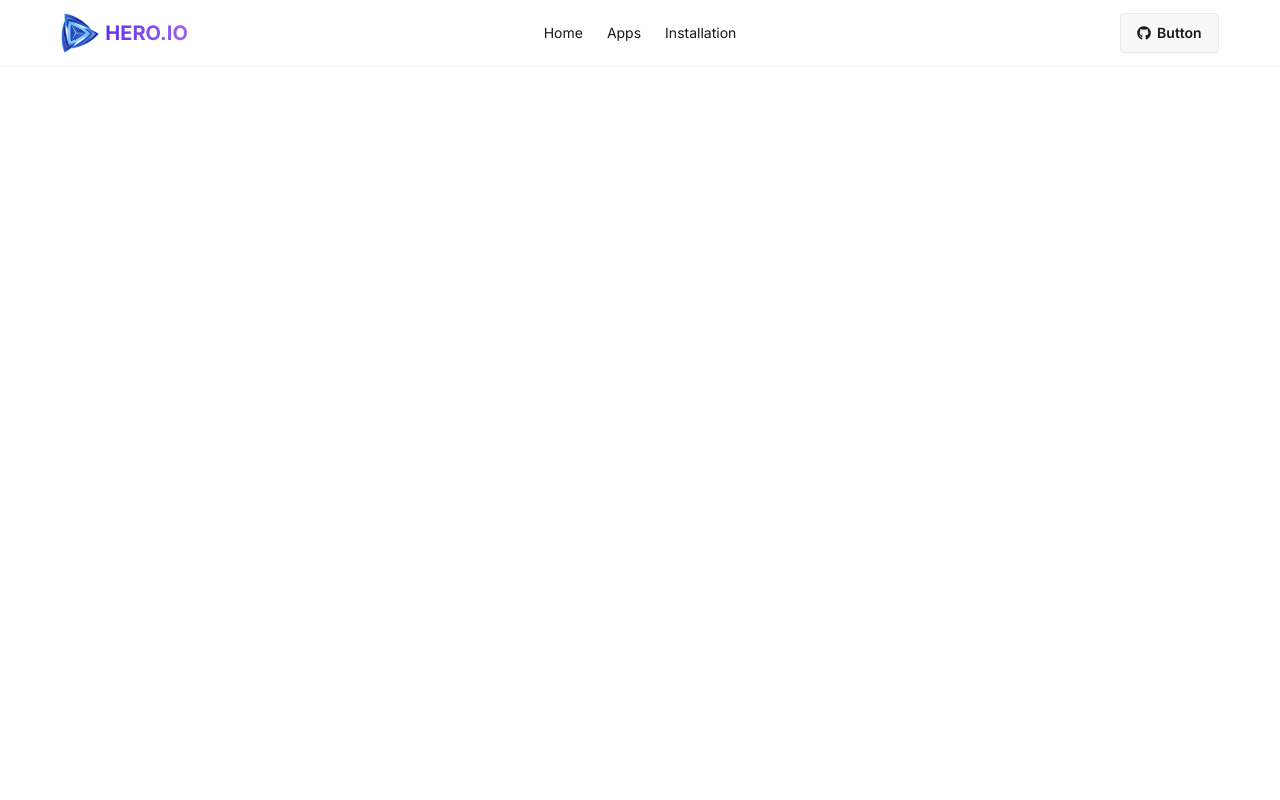
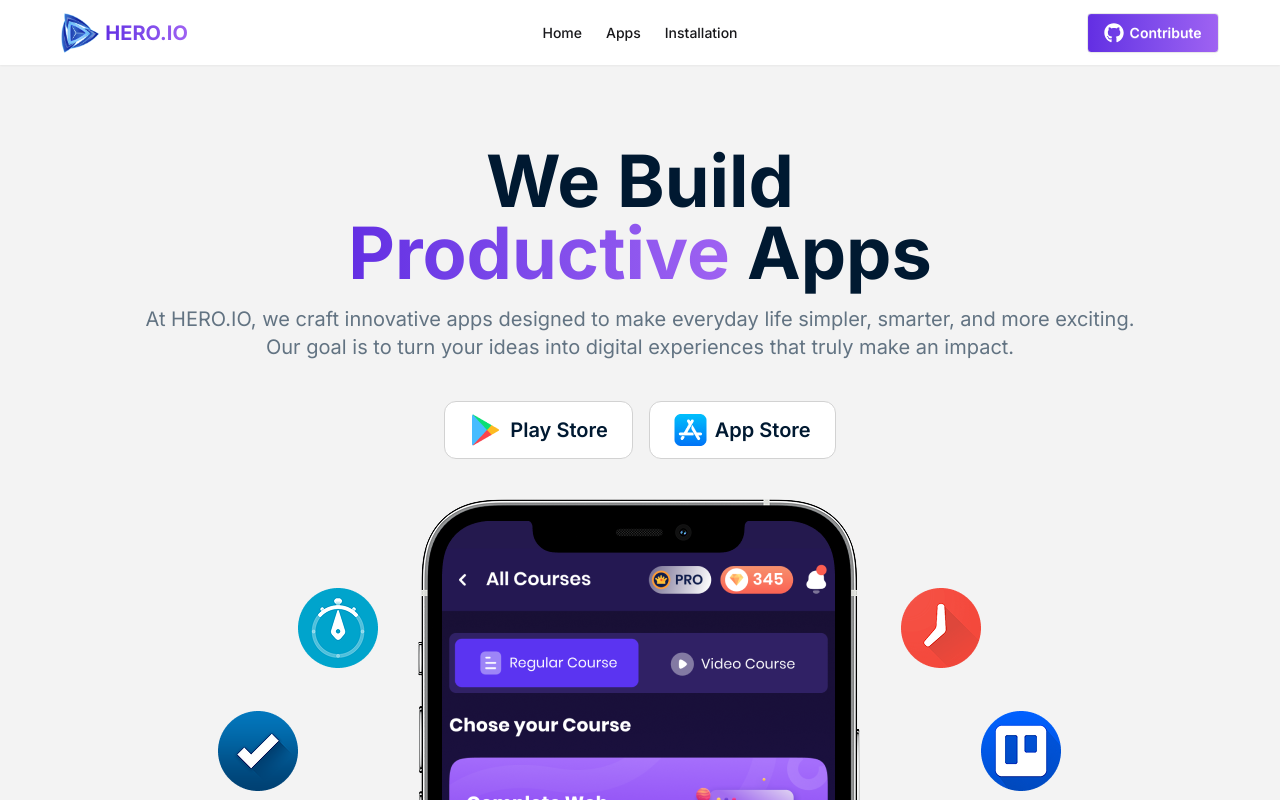
Before and after one commit to Asif-Orbit/hero-app, a React (Vite) app: page / in a window 1280 px wide. Shown: the top 800 px of the page. Built offline with nearby package versions, Linux system fonts and the light colour scheme.

Commit message:
Create banner section

```diff
--- /dev/null
+++ b/src/Components/Banner/Banner.jsx
@@ -0,0 +1,32 @@
+import React from 'react';
+import playStore from '../../assets/Play_store.png'
+import appStore from '../../assets/App_store.png'
+import hero from '../../assets/hero.png'
+import { Link } from 'react-router';
+
+const Banner = () => {
+    return (
+        <div className='max-w-11/12 mx-auto'>
+            <div className='text-5xl md:text-6xl lg:text-7xl text-[#001931] font-bold text-center mt-10 md:mt-20'>
+                <h1>We Build</h1>
+                <h1><span className=' font-bold text-transparent bg-clip-text bg-gradient-to-r from-[#632EE3] to-[#9F62F2]'>Productive</span> Apps</h1>
+            </div>
+            <div className='text-center text-xl text-[#627382] mt-4'><p>At HERO.IO, we craft innovative apps designed to make everyday life simpler, smarter, and more exciting. <br />Our goal is to turn your ideas into digital experiences that truly make an impact.</p></div>
+            <div className='flex justify-center items-center gap-2 md:gap-4 mt-10'>
+                <Link to="https://play.google.com/store/games?hl=en_US">
+                <div className='flex gap-2 md:text-xl font-semibold text-[#001931] bg-[#FFFFFF] md:py-3 md:px-6 py-2 px-4 border-1 border-[#D2D2D2] rounded-xl'><img src={playStore} alt="" /><button>Play Store</button></div>
+                </Link>
+                <Link to="https://www.apple.com/app-store/">
+
+                <div className='flex gap-2 md:text-xl font-semibold text-[#001931] bg-[#FFFFFF] md:py-3 md:px-6 py-2 px-4 border-1 border-[#D2D2D2] rounded-xl'><img src={appStore} alt="" /><button> App Store</button></div>
+                </Link>
+            </div>
+            <div className='flex justify-center mt-10'>
+                <img src={hero} alt="" />
+            </div>
+
+        </div>
+    );
+};
+
+export default Banner;
--- a/src/Components/Navbar/Navbar.jsx
+++ b/src/Components/Navbar/Navbar.jsx
@@ -1,11 +1,12 @@
 import React from 'react';
 import logo from '../../assets/logo.png'
-import { Link} from 'react-router';
-import { FaGithub } from "react-icons/fa6";
+import { Link } from 'react-router';
+import { FaGithub } from "react-icons/fa";
+
 
 const Navbar = () => {
     return (
-        <div className=' shadow-xs'>
+        <div className='bg-base-100 shadow-xs'>
             <div className="navbar  max-w-11/12 mx-auto">
                 <div className="navbar-start">
                     <div className="dropdown">
@@ -14,28 +15,34 @@
                         </div>
                         <ul
                             tabIndex={0}
-                            className="menu menu-sm dropdown-content bg-base-100 rounded-box z-1 mt-3 w-52 p-2 shadow">
-                            <li><a>I</a></li>
-                            <li><a>Item 3</a></li>
+                            className="menu menu-sm dropdown-content bg-base-100 rounded-box z-1 mt-3 w-52 p-2 font-medium shadow">
+                            <li><a>Home</a></li>
+                            <li><a>Apps</a></li>
+                            <li><a>Installation</a></li>
                         </ul>
                     </div>
 
                     {
-                        <Link to='/'><div className='flex gap-1 justify-center items-center cursor-pointer'>
-                            <img src={logo} alt="" className='w-10 h-10' />
-                            <a className=" text-xl font-bold text-transparent bg-clip-text bg-gradient-to-r from-[#632EE3] to-[#9F62F2]">HERO.IO</a>
-                        </div></Link>
+                        <Link to='/'>
+                            <div className='flex gap-1 justify-center items-center cursor-pointer'>
+                                <img src={logo} alt="" className='w-10 h-10' />
+                                <a className=" text-xl font-bold text-transparent bg-clip-text bg-gradient-to-r from-[#632EE3] to-[#9F62F2]">HERO.IO</a>
+                            </div></Link>
                     }
                 </div>
                 <div className="navbar-center hidden lg:flex">
-                    <ul className="menu menu-horizontal px-1">
+                    <ul className="menu menu-horizontal px-1 font-medium">
                         <li><a>Home</a></li>
                         <li><a>Apps</a></li>
                         <li><a>Installation</a></li>
                     </ul>
                 </div>
                 <div className="navbar-end">
-                    <a className="btn"><FaGithub />Button</a>
+                    {
+                        <Link to="https://github.com/Asif-Orbit/hero-app">
+                            <a className="btn bg-gradient-to-r font-semibold text-[#FFFFFF] from-[#632EE3] to-[#9F62F2]"><FaGithub size={20} />Contribute</a>
+                        </Link>
+                    }
                 </div>
             </div>
         </div>
--- /dev/null
+++ b/src/Pages/ErrorPage/ErrorPage.jsx
@@ -0,0 +1,23 @@
+import React from 'react';
+import Navbar from '../../Components/Navbar/Navbar';
+import errorPage from '../../assets/error-404.png'
+import { Link } from 'react-router';
+
+const ErrorPage = () => {
+    return (
+        <div>
+            <Navbar></Navbar>
+            <div className='flex flex-col justify-center items-center mt-10'>
+                <img src={errorPage} alt="" />
+                <h1 className='font-semibold text-5xl text-black mt-5 mb-5'>Oops, page not found!</h1>
+                <p className='text-[#627382]'>The page you are looking for is not available.</p>
+                {
+                    <Link to="/"><button className='btn mt-5 bg-gradient-to-r font-semibold text-[#FFFFFF] from-[#632EE3] to-[#9F62F2]'>Go Back</button></Link>
+                }
+            </div>
+
+        </div>
+    );
+};
+
+export default ErrorPage;
--- /dev/null
+++ b/src/Pages/Home/Home.jsx
@@ -0,0 +1,12 @@
+import React from 'react';
+import Banner from '../../Components/Banner/Banner';
+
+const Home = () => {
+    return (
+        <div>
+            <Banner></Banner>
+        </div>
+    );
+};
+
+export default Home;
--- a/src/index.css
+++ b/src/index.css
@@ -4,4 +4,5 @@
 
 :root{
     font-family: "Inter", sans-serif;
+    background-color: #D9D9D950;
 }
--- a/src/main.jsx
+++ b/src/main.jsx
@@ -4,10 +4,19 @@
 import { createBrowserRouter } from "react-router";
 import { RouterProvider } from "react-router/dom";
 import App from './App';
+import Home from './Pages/Home/Home';
+import ErrorPage from './Pages/ErrorPage/ErrorPage';
 const router = createBrowserRouter([
   {
     path: "/",
     Component: App,
+    errorElement: <ErrorPage></ErrorPage>,
+    children:[
+      {index:true,
+        path: "/",
+        Component: Home
+      }
+    ]
   },
 ]);
 
```
Also changed, not shown: src/assets/App_store.png (added), src/assets/Play_store.png (added).
